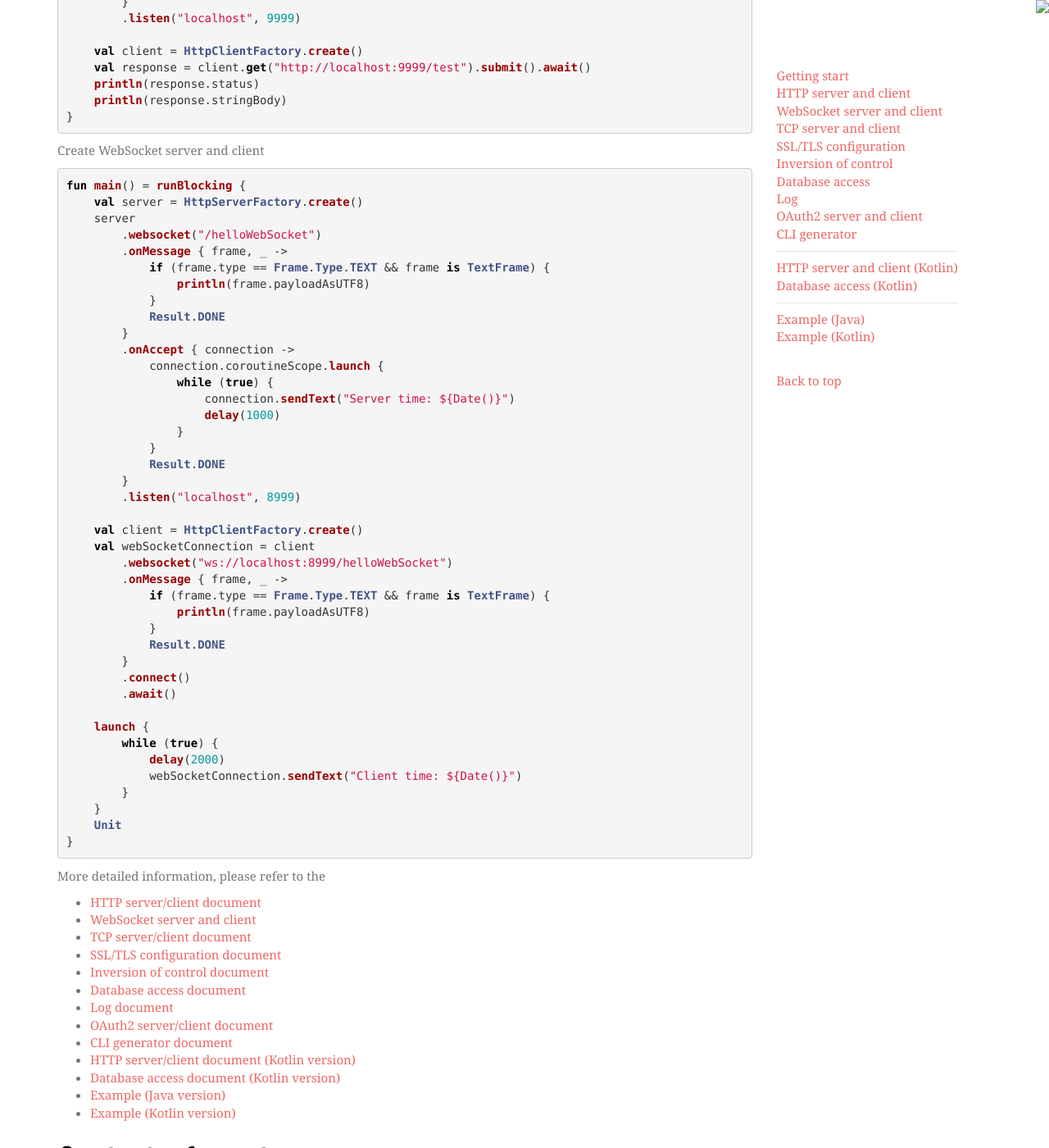
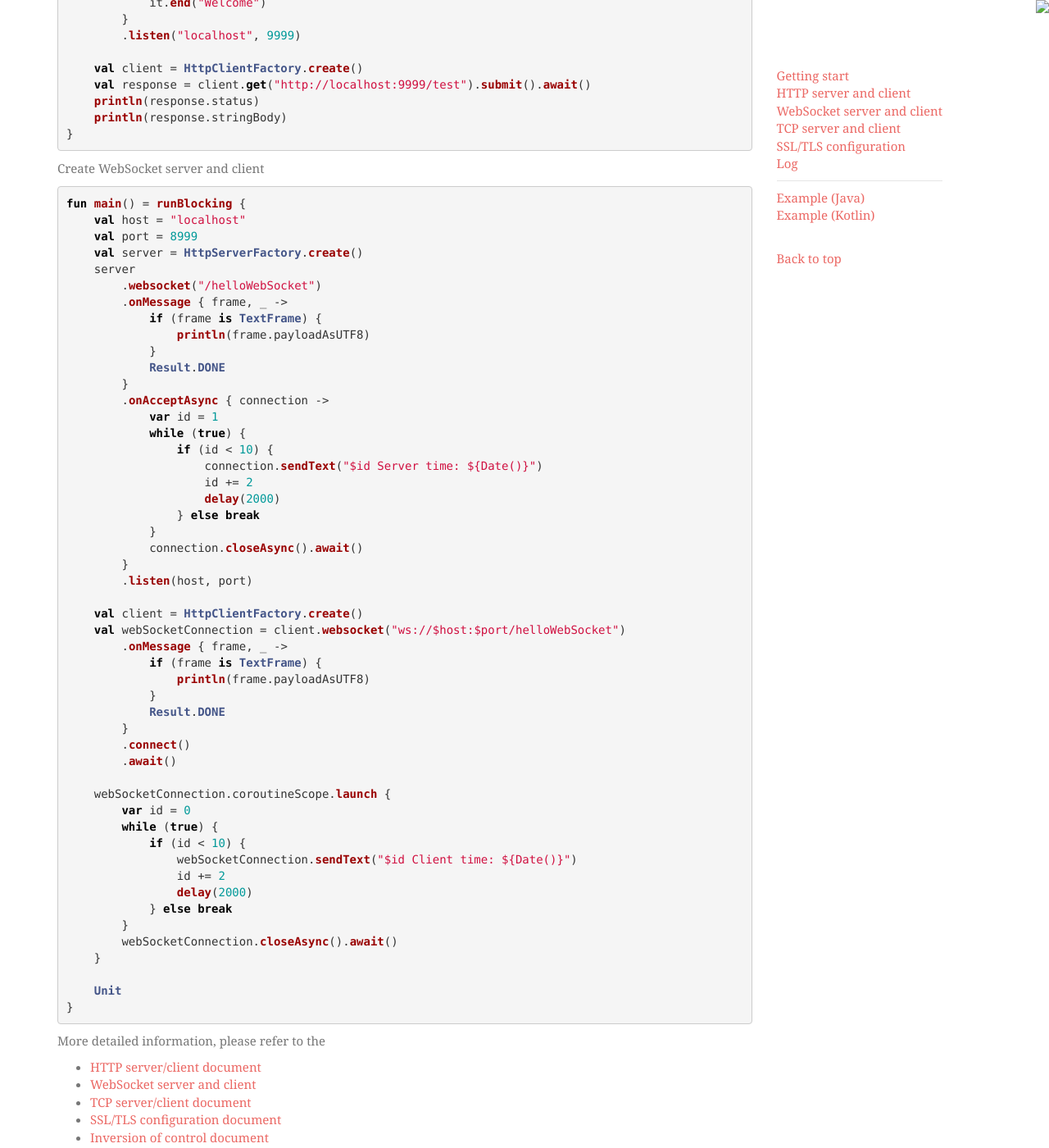
Before and after one commit to hypercube1024/firefly, a Jekyll site: the page built from _docs/getting-start.md, in a window 1280 px wide and 1400 px high, scrolled down 2072 px. Shown: the whole window at 82% size. Built offline with Jekyll 4.4.1, drawn with Linux system fonts in a browser that asks for light colours; some of the changed text lies outside the part shown.

Commit message:
[doc]: update getting start

````diff
--- a/_docs/getting-start.md
+++ b/_docs/getting-start.md
@@ -118,31 +119,34 @@ fun main() = runBlocking {
 Create WebSocket server and client
 ```kotlin
 fun main() = runBlocking {
+    val host = "localhost"
+    val port = 8999
     val server = HttpServerFactory.create()
     server
         .websocket("/helloWebSocket")
         .onMessage { frame, _ ->
-            if (frame.type == Frame.Type.TEXT && frame is TextFrame) {
+            if (frame is TextFrame) {
                 println(frame.payloadAsUTF8)
             }
             Result.DONE
         }
-        .onAccept { connection ->
-            connection.coroutineScope.launch {
-                while (true) {
-                    connection.sendText("Server time: ${Date()}")
-                    delay(1000)
-                }
+        .onAcceptAsync { connection ->
+            var id = 1
+            while (true) {
+                if (id < 10) {
+                    connection.sendText("$id Server time: ${Date()}")
+                    id += 2
+                    delay(2000)
+                } else break
             }
-            Result.DONE
+            connection.closeAsync().await()
         }
-        .listen("localhost", 8999)
+        .listen(host, port)
 
     val client = HttpClientFactory.create()
-    val webSocketConnection = client
-        .websocket("ws://localhost:8999/helloWebSocket")
+    val webSocketConnection = client.websocket("ws://$host:$port/helloWebSocket")
         .onMessage { frame, _ ->
-            if (frame.type == Frame.Type.TEXT && frame is TextFrame) {
+            if (frame is TextFrame) {
                 println(frame.payloadAsUTF8)
             }
             Result.DONE
@@ -150,12 +154,18 @@ fun main() = runBlocking {
         .connect()
         .await()
 
-    launch {
+    webSocketConnection.coroutineScope.launch {
+        var id = 0
         while (true) {
-            delay(2000)
-            webSocketConnection.sendText("Client time: ${Date()}")
+            if (id < 10) {
+                webSocketConnection.sendText("$id Client time: ${Date()}")
+                id += 2
+                delay(2000)
+            } else break
         }
+        webSocketConnection.closeAsync().await()
     }
+
     Unit
 }
 ```
--- a/_includes/doc-menu.html
+++ b/_includes/doc-menu.html
@@ -3,14 +3,7 @@
 <li><a href="{{ site.url }}/docs/websocket-server-and-client.html">WebSocket server and client</a></li>
 <li><a href="{{ site.url }}/docs/tcp-server-and-client.html">TCP server and client</a></li>
 <li><a href="{{ site.url }}/docs/ssl-tls-configuration.html">SSL/TLS configuration</a></li>
-<li><a href="{{ site.url }}/docs/ioc-framework.html">Inversion of control</a></li>
-<li><a href="{{ site.url }}/docs/database-access.html">Database access</a></li>
 <li><a href="{{ site.url }}/docs/log.html">Log</a></li>
-<li><a href="{{ site.url }}/docs/oauth2-server-and-client.html">OAuth2 server and client</a></li>
-<li><a href="{{ site.url }}/docs/cli-generator.html">CLI generator</a></li>
-<li class="divider"></li>
-<li><a href="{{ site.url }}/docs/http-server-and-client-kotlin-ext.html">HTTP server and client (Kotlin)</a></li>
-<li><a href="{{ site.url }}/docs/database-access-kotlin.html">Database access (Kotlin)</a></li>
 <li class="divider"></li>
 <li><a href="{{ site.data.global.githubURL }}/tree/master/firefly-example/src/main/java/com/firefly/example">Example (Java)</a></li>
 <li><a href="{{ site.data.global.githubURL }}/tree/master/firefly-example/src/main/kotlin/com/firefly/example/kotlin">Example (Kotlin)</a></li>
````
Also changed, not shown: other parts of _docs/getting-start.md (+4 -3 lines).
